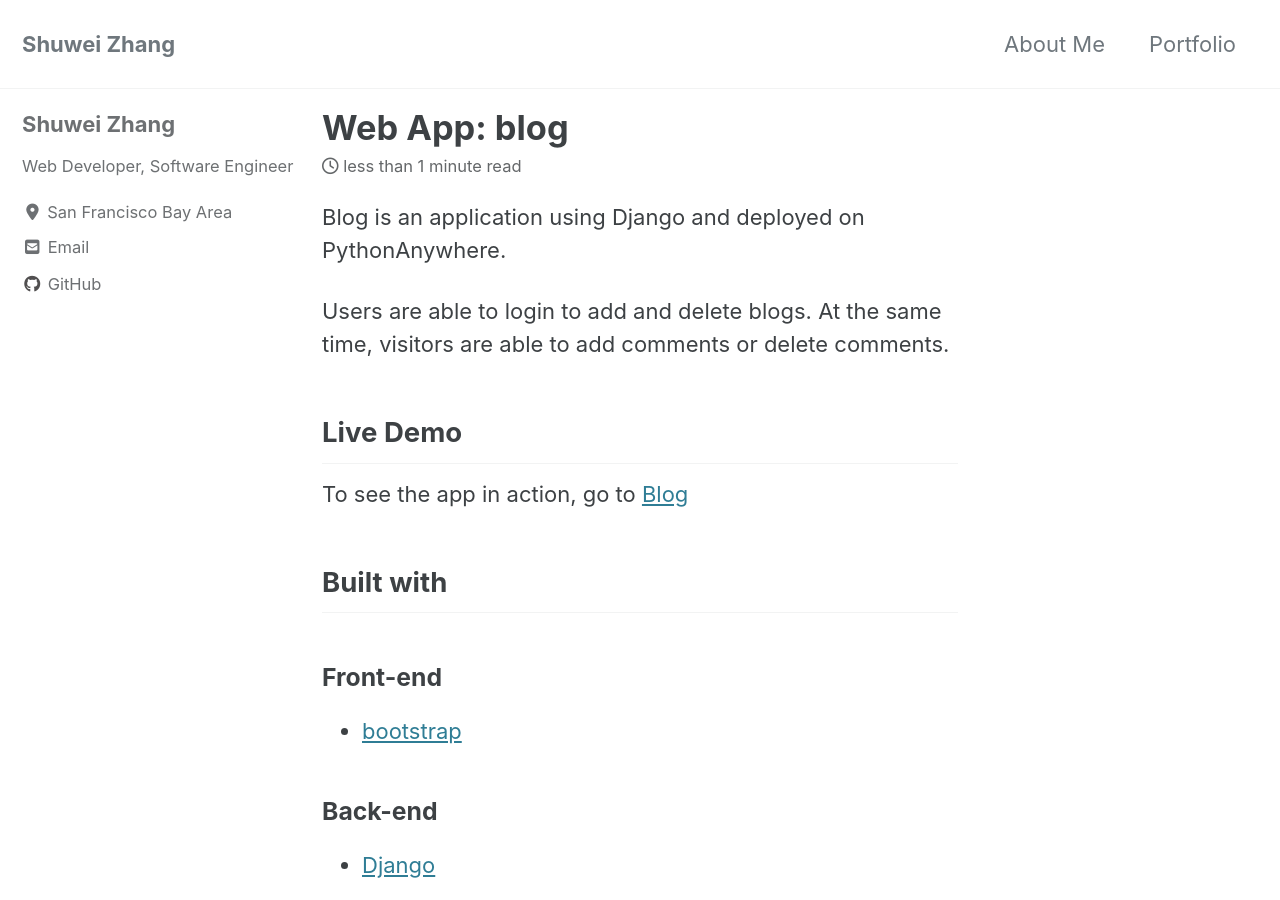
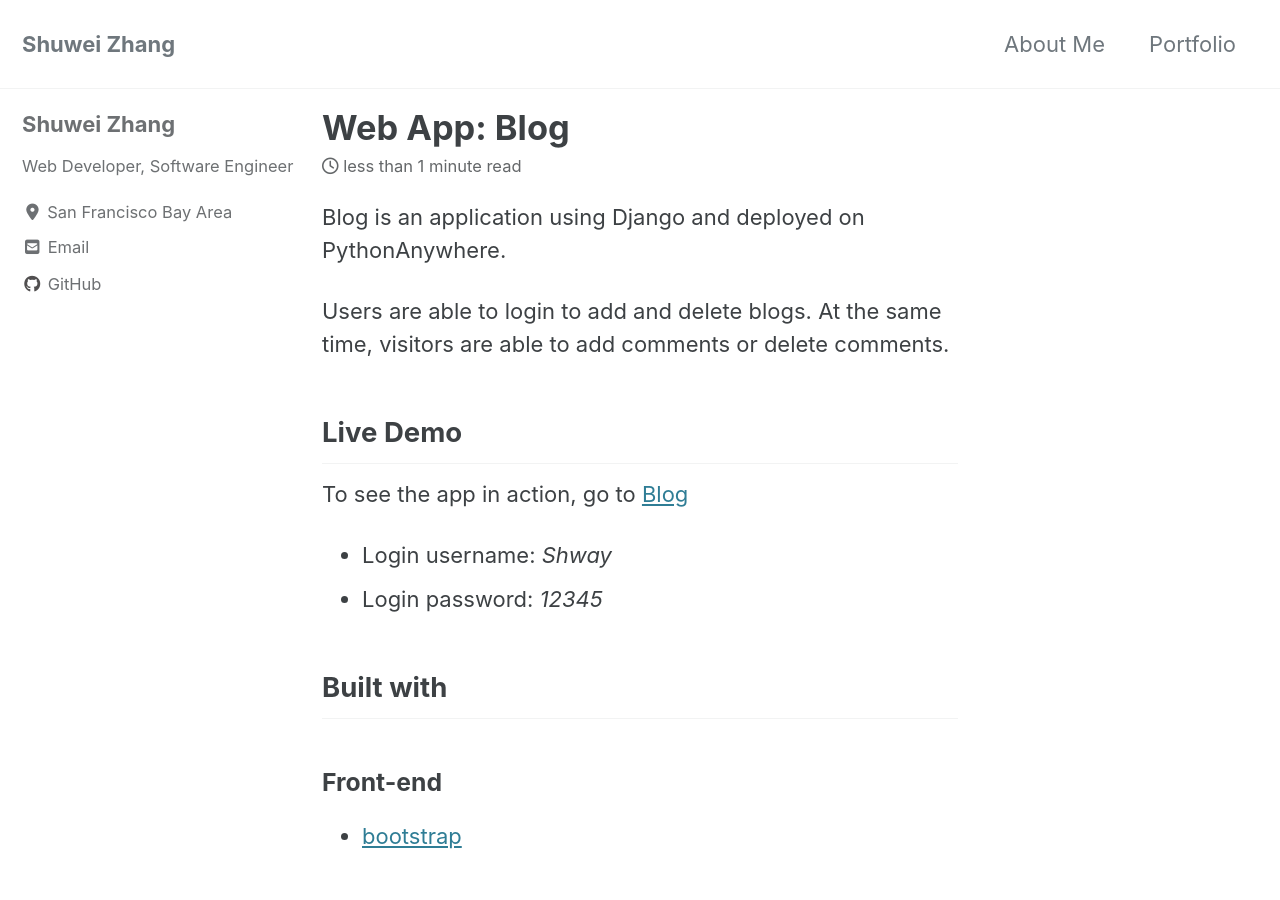
Before and after one commit to zhangsw1/zhangsw1.github.io, a Jekyll site: the page built from _posts/2020-07-05-blog.md, in a window 1280 px wide and 900 px high. Built offline with Jekyll 4.4.1, drawn with Linux system fonts in a browser that asks for light colours; cached includes are drawn as plain includes; nearby versions of some CDN libraries.

Commit message:
updated Blog info

```diff
--- a/_posts/2020-07-05-blog.md
+++ b/_posts/2020-07-05-blog.md
@@ -1,5 +1,5 @@
 ---
-title: "Web App: blog"
+title: "Web App: Blog"
 date: 2020-07-05
 tags: [Python]
 excerpt: "Django"
@@ -11,6 +11,9 @@ Users are able to login to add and delete blogs. At the same time, visitors are
 ## Live Demo
 
 To see the app in action, go to [Blog](http://bigbear12345.pythonanywhere.com/)
+
+* Login username: <i>Shway</i>
+* Login password: <i>12345</i>
 
 ## Built with
 
```
